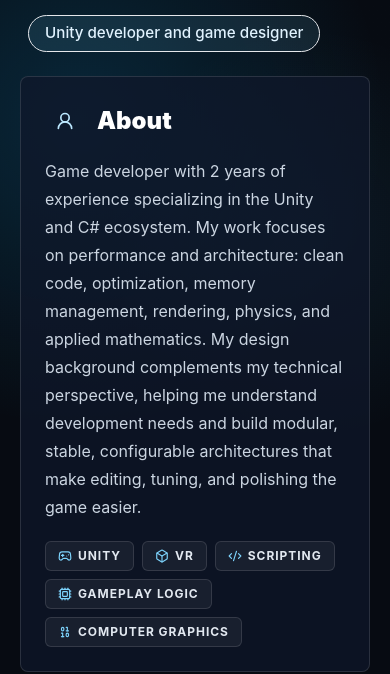
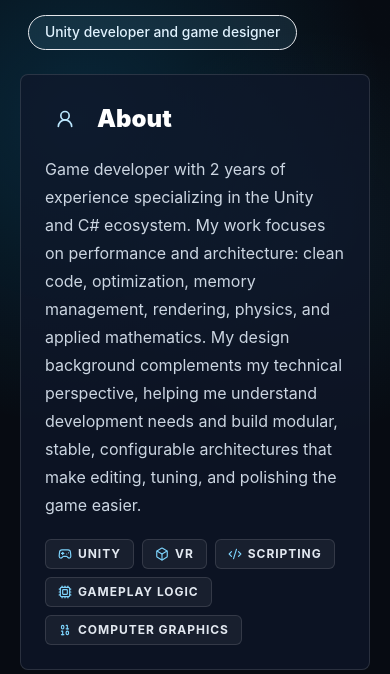
Before and after one commit to JAAmaya/JAAmaya.github.io, an Astro site: page / in a window 390 px wide. Shown: the part 178-852 px from the top of the page. Built offline with nearby package versions, Linux system fonts and the light colour scheme; Astro itself is replaced by a stand-in of ours.

Commit message:
Fix mobile home subtitle overflow

```diff
--- a/src/components/HomePage.astro
+++ b/src/components/HomePage.astro
@@ -53,7 +53,7 @@ const aboutFactIcons: Record<string, typeof UserRound> = {
           {content.title}
         </h1>
         <div class="mt-5">
-          <p class="inline-flex whitespace-nowrap rounded-full border border-[var(--color-primary)]/25 bg-sky-300/10 px-4 py-1.5 text-[clamp(0.95rem,2.6vw,1.25rem)] font-medium text-sky-100">
+          <p class="home-eyebrow inline-flex max-w-full whitespace-nowrap rounded-full border border-[var(--color-primary)]/25 bg-sky-300/10 px-4 py-1.5 font-medium text-sky-100">
             {content.eyebrow}
           </p>
         </div>
@@ -130,3 +130,9 @@ const aboutFactIcons: Record<string, typeof UserRound> = {
   </section>
 </main>
 <Footer lang={lang} />
+
+<style>
+  .home-eyebrow {
+    font-size: clamp(0.75rem, 3.55vw, 1.25rem);
+  }
+</style>
```
